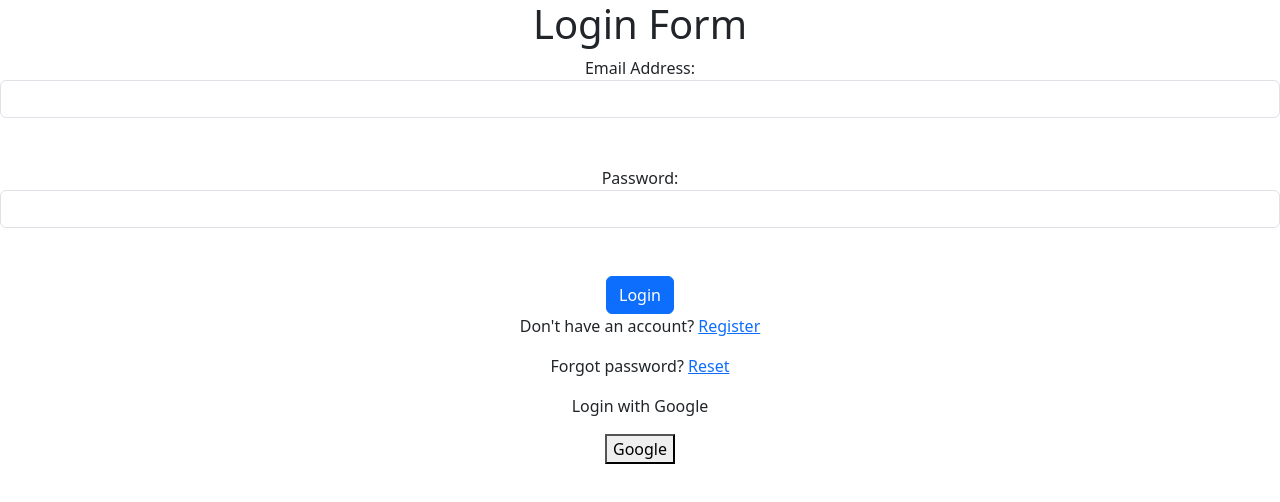
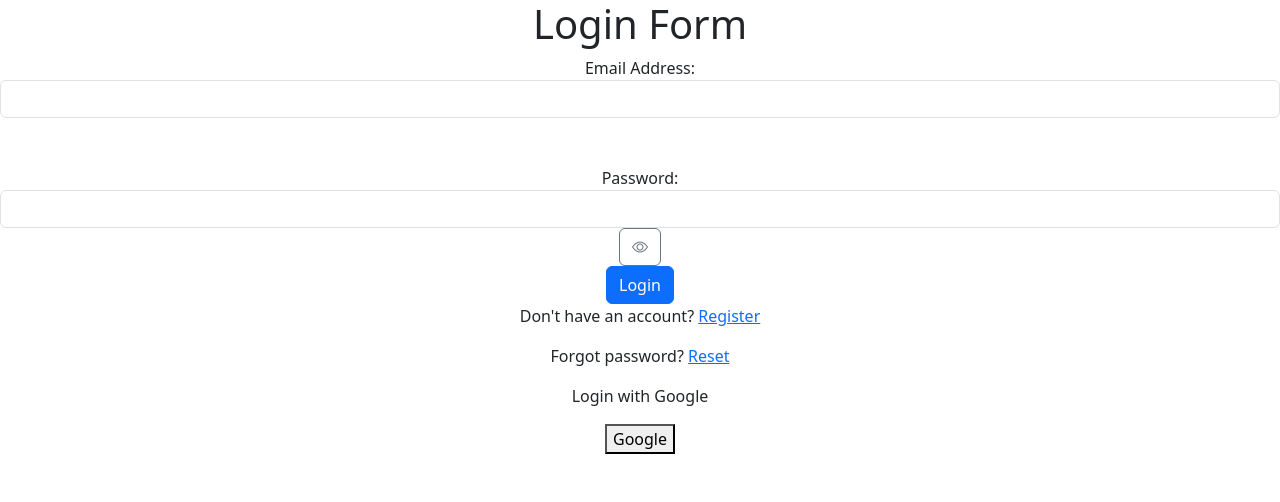
Before and after one commit to NadaMoheyeldin/demo2, a React (Create React App) app: page / in a window 1280 px wide. Shown: the top 502 px of the page. Built offline with nearby package versions, Linux system fonts and the light colour scheme.

Commit message:
hide and show password

```diff
--- a/public/index.html
+++ b/public/index.html
@@ -24,6 +24,7 @@
       work correctly both with client-side routing and a non-root public URL.
       Learn how to configure a non-root public URL by running `npm run build`.
     -->
+    <link href="https://cdn.jsdelivr.net/npm/bootstrap-icons/font/bootstrap-icons.css" rel="stylesheet">
     <title>React App</title>
   </head>
   <body>
--- a/src/components/loginForm/form.js
+++ b/src/components/loginForm/form.js
@@ -16,6 +16,10 @@ function MyForm(){
 
     const [emailError, setEmailError] = useState(''); //error state for email
     const [passwordError, setPasswordError] = useState(''); //error state for password
+    const [showPassword, setShowPassword] = useState(false);
+
+    // This state variable is used to toggle the visibility of the password input field
+    // It is initially set to false, meaning the password will be hidden
 
     const handleChange = (e) => {
         if (e.target.name ==='email'){
@@ -28,9 +32,8 @@ function MyForm(){
             e.target.value.length < 5 ? 'Email must be at least 5 characters long' :
             /^[^\s@]+@[^\s@]+\.[^\s@]+$/.test(e.target.value) ? '' : 'Invalid email format, please enter something like example@gmail.com');
             // Set email error based on the validation checks
+        }
 
-
-        }
          if (e.target.name === 'password'){
             setPassword(e.target.value);
             //console.log(e.target.value);
@@ -43,7 +46,6 @@ function MyForm(){
             !/[0-9]/.test(e.target.value) ? 'Password must contain at least one number' :
             !/[!@#$%^&*]/.test(e.target.value) ? 'Password must contain at least one special character' : '');
             // Set password error based on the validation checks
-
         }
     }
     // Handle submit function to process the form submission
@@ -56,7 +58,6 @@ function MyForm(){
         if (!password) {
             setPasswordError('Password is required');
         }
-
         // Check if there are any errors before proceeding
         if (emailError || passwordError || !email || !password) {
             alert('Please fix the errors before submitting');
@@ -92,11 +93,17 @@ function MyForm(){
             <label htmlFor="pass">Password: </label>
             <input
             id="pass"
-            type="text"
+            type={showPassword ? 'text':'password'}
             value={password}
             onChange={(e) => handleChange(e)}
             name='password'
-            className={`form-control ${passwordError ? 'is-invalid': password ? 'is-valid':''}`}></input><br/>
+            className={`form-control ${passwordError ? 'is-invalid': password ? 'is-valid':''}`}></input>
+
+            <button
+            type='button'
+            className='btn btn-outline-secondary'
+            onClick={()=> setShowPassword(!showPassword)}>{showPassword?'':''}<i className={`bi ${showPassword ? 'bi-eye-slash' : 'bi-eye'}`}></i>
+            </button>
 
             {passwordError && <span className="text-danger">{passwordError}</span>}<br/>
             {/* Display password error if it exists */}
```
